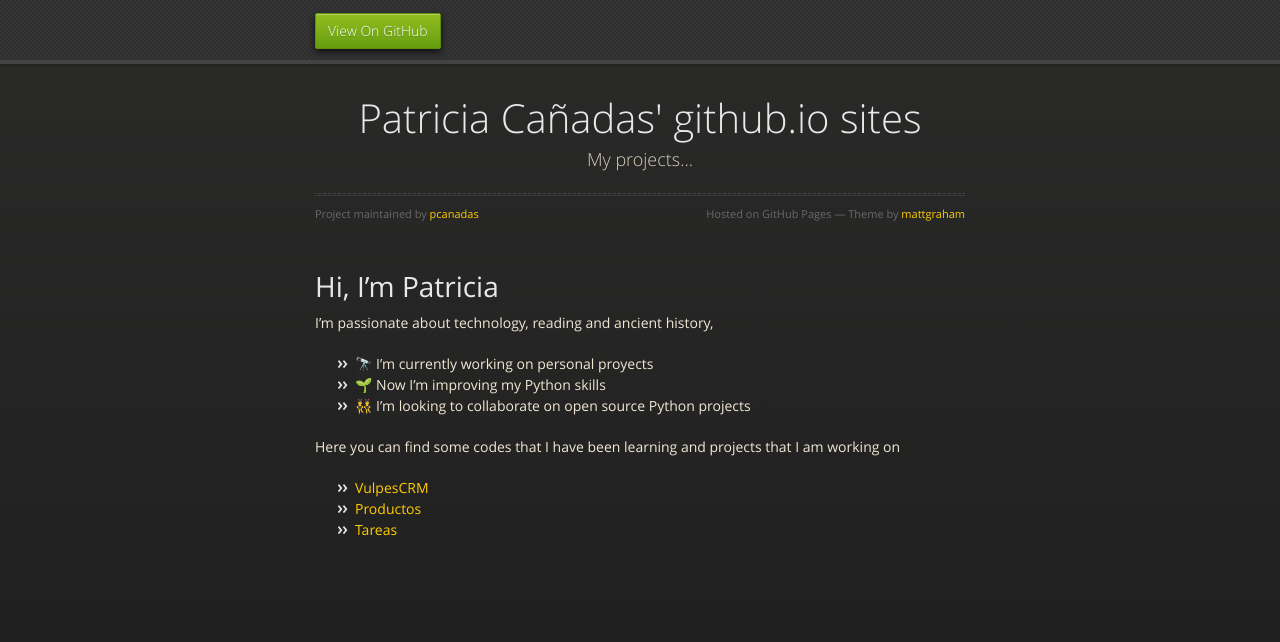
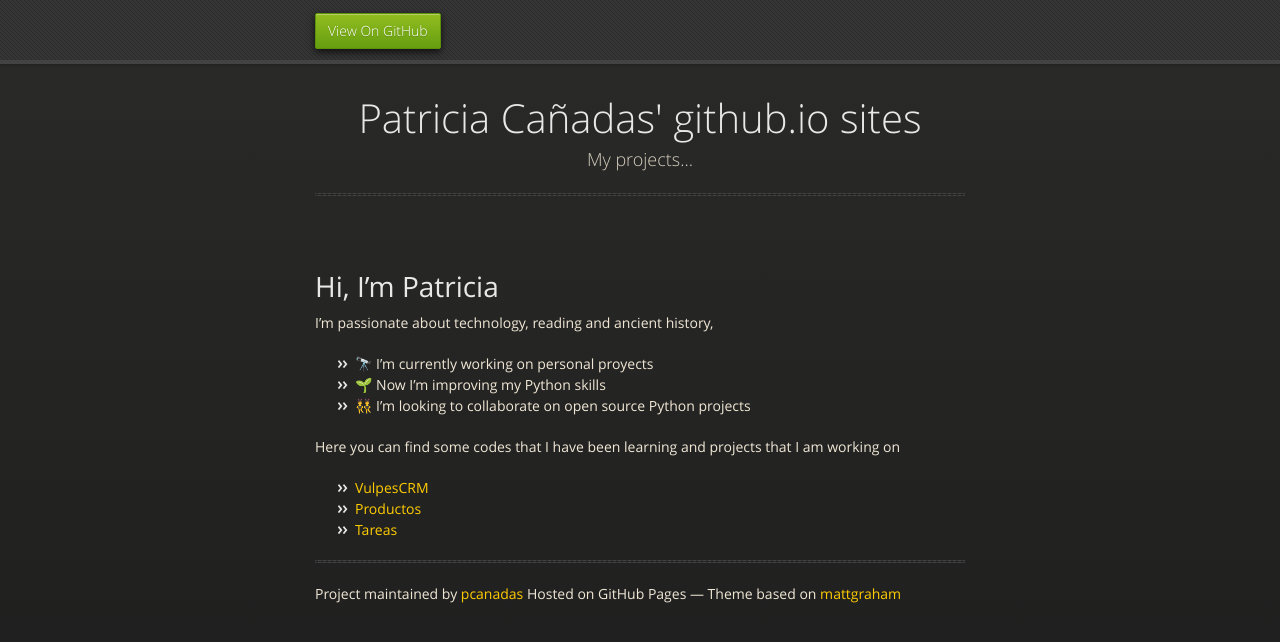
Before and after one commit to pcanadas/pcanadas.github.io, a Jekyll site: the page built from index.md, in a window 1280 px wide. Shown: the top 642 px of the page. Built offline with Jekyll 4.4.1, drawn with Linux system fonts in a browser that asks for light colours; our own code applies the rules of GitHub Pages for plain Markdown files.

Commit message:
default update

```diff
--- /dev/null
+++ b/_includes/footer-custom.html
@@ -0,0 +1,3 @@
+<!-- start custom footer -->
+<span class="credits left">Project maintained by <a href="{{ site.github.owner_url }}">{{ site.github.owner_name }}</a></span>
+<span class="credits right">Hosted on GitHub Pages &mdash; Theme based on <a href="https://twitter.com/mattgraham">mattgraham</a></span>
--- a/_layouts/default.html
+++ b/_layouts/default.html
@@ -38,11 +38,14 @@
           <h1>{{ site.title | default: site.github.repository_name }}</h1>
           <p>{{ site.description | default: site.github.project_tagline }}</p>
           <hr>
-          <span class="credits left">Project maintained by <a href="{{ site.github.owner_url }}">{{ site.github.owner_name }}</a></span>
-          <span class="credits right">Hosted on GitHub Pages &mdash; Theme by <a href="https://twitter.com/mattgraham">mattgraham</a></span>
         </div>
 
         {{ content }}
+
+        <div>
+          <hr>
+          {% include footer-custom.html %}
+        </div>
 
       </section>
 
```
